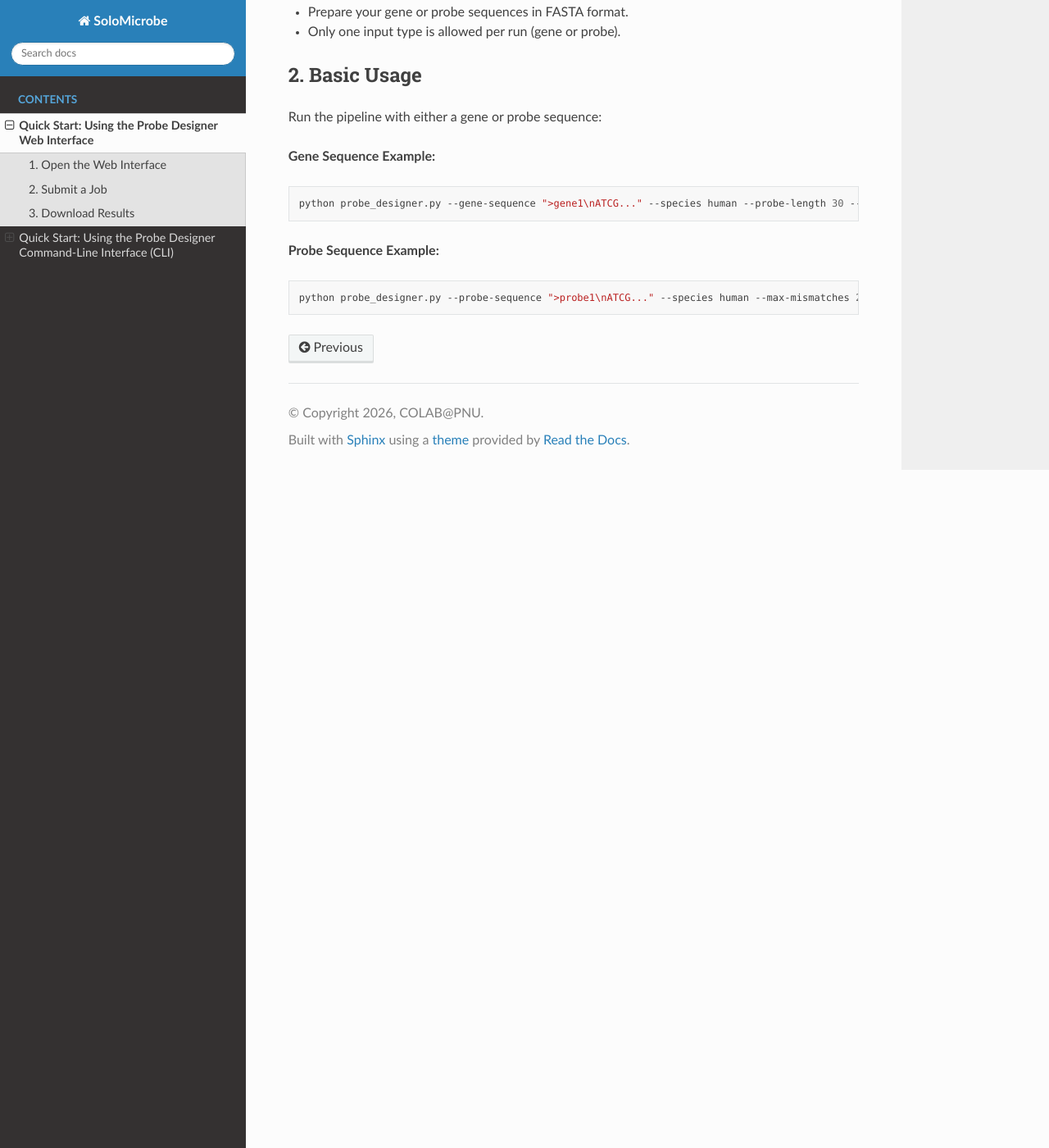
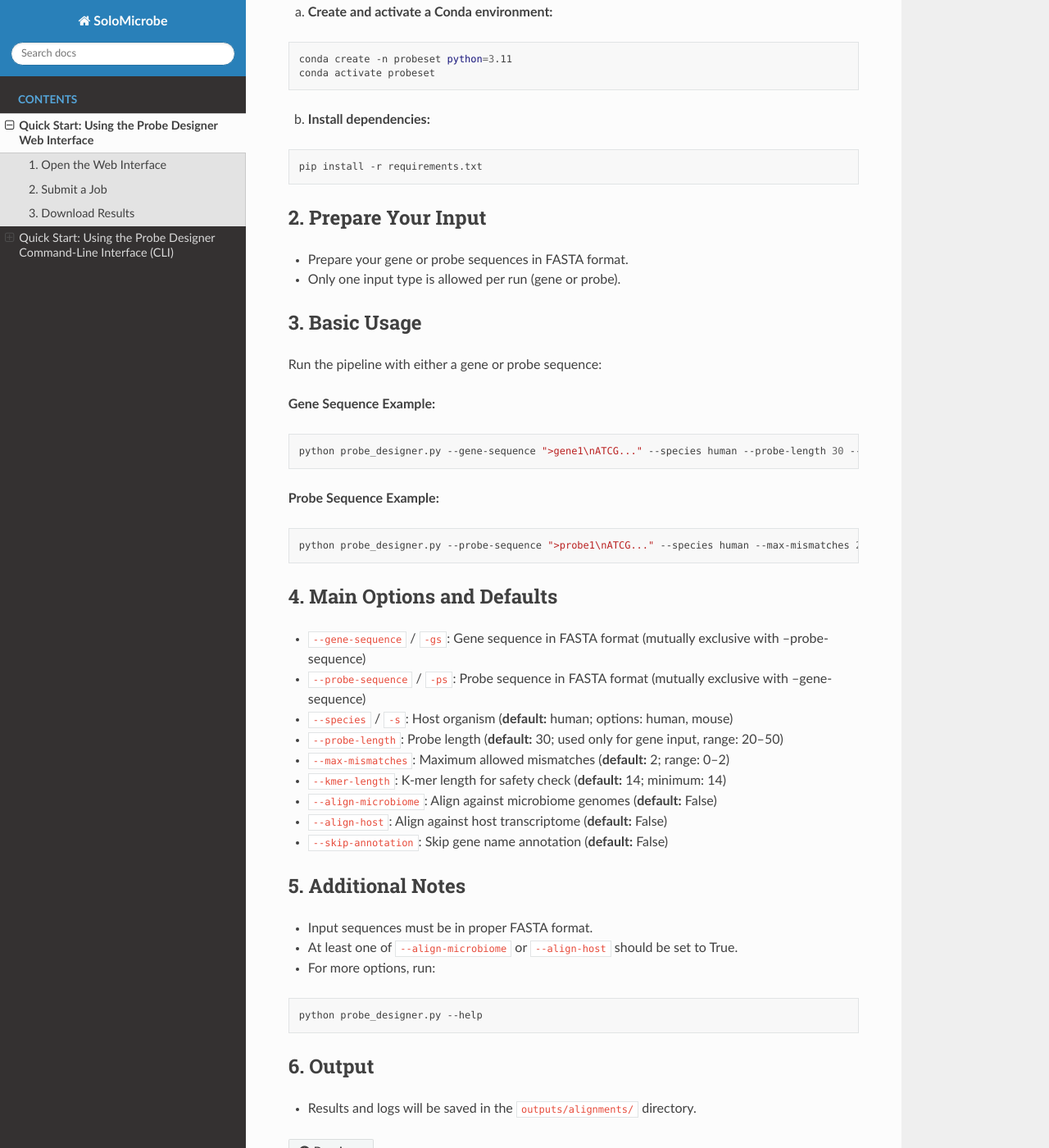
Before and after one commit to pnucolab/probe-designer-rtd-tutorial, a Sphinx documentation site: the page built from docs/source/quickstart.rst, in a window 1280 px wide and 1400 px high, scrolled down 1224 px. Shown: the whole window at 82% size. Built offline with Sphinx 7.4.7 and the Read the Docs theme 3.1.0, drawn with Linux system fonts in a browser that asks for light colours; pages that are not in the unit, such as notebooks, are missing from menus; some of the changed text lies outside the part shown.

Commit message:
Revise quickstart guide with environment setup steps
Updated the quickstart guide to include environment setup instructions and reorganized sections for clarity.

```diff
--- a/docs/source/quickstart.rst
+++ b/docs/source/quickstart.rst
@@ -48,13 +48,30 @@ Quick Start: Using the Probe Designer Command-Line Interface (CLI)
 
 This guide explains how to run the probe design pipeline from the command line.
 
-1. Prepare Your Input
+1. Set Up the Environment
+-------------------------
+
+a. **Create and activate a Conda environment:**
+
+.. code-block:: bash
+
+   conda create -n probeset python=3.11
+   conda activate probeset
+
+b. **Install dependencies:**
+
+.. code-block:: bash
+
+   pip install -r requirements.txt
+
+
+2. Prepare Your Input
 ---------------------
 
 - Prepare your gene or probe sequences in FASTA format.
 - Only one input type is allowed per run (gene or probe).
 
-2. Basic Usage
+3. Basic Usage
 --------------
 
 Run the pipeline with either a gene or probe sequence:
@@ -70,3 +87,32 @@ Run the pipeline with either a gene or probe sequence:
 .. code-block:: bash
 
    python probe_designer.py --probe-sequence ">probe1\nATCG..." --species human --max-mismatches 2
+
+4. Main Options and Defaults
+----------------------------
+
+- ``--gene-sequence`` / ``-gs``: Gene sequence in FASTA format (mutually exclusive with --probe-sequence)
+- ``--probe-sequence`` / ``-ps``: Probe sequence in FASTA format (mutually exclusive with --gene-sequence)
+- ``--species`` / ``-s``: Host organism (**default:** human; options: human, mouse)
+- ``--probe-length``: Probe length (**default:** 30; used only for gene input, range: 20–50)
+- ``--max-mismatches``: Maximum allowed mismatches (**default:** 2; range: 0–2)
+- ``--kmer-length``: K-mer length for safety check (**default:** 14; minimum: 14)
+- ``--align-microbiome``: Align against microbiome genomes (**default:** False)
+- ``--align-host``: Align against host transcriptome (**default:** False)
+- ``--skip-annotation``: Skip gene name annotation (**default:** False)
+
+5. Additional Notes
+-------------------
+
+- Input sequences must be in proper FASTA format.
+- At least one of ``--align-microbiome`` or ``--align-host`` should be set to True.
+- For more options, run:
+
+.. code-block:: bash
+
+   python probe_designer.py --help
+
+6. Output
+---------
+
+- Results and logs will be saved in the ``outputs/alignments/`` directory.
```
